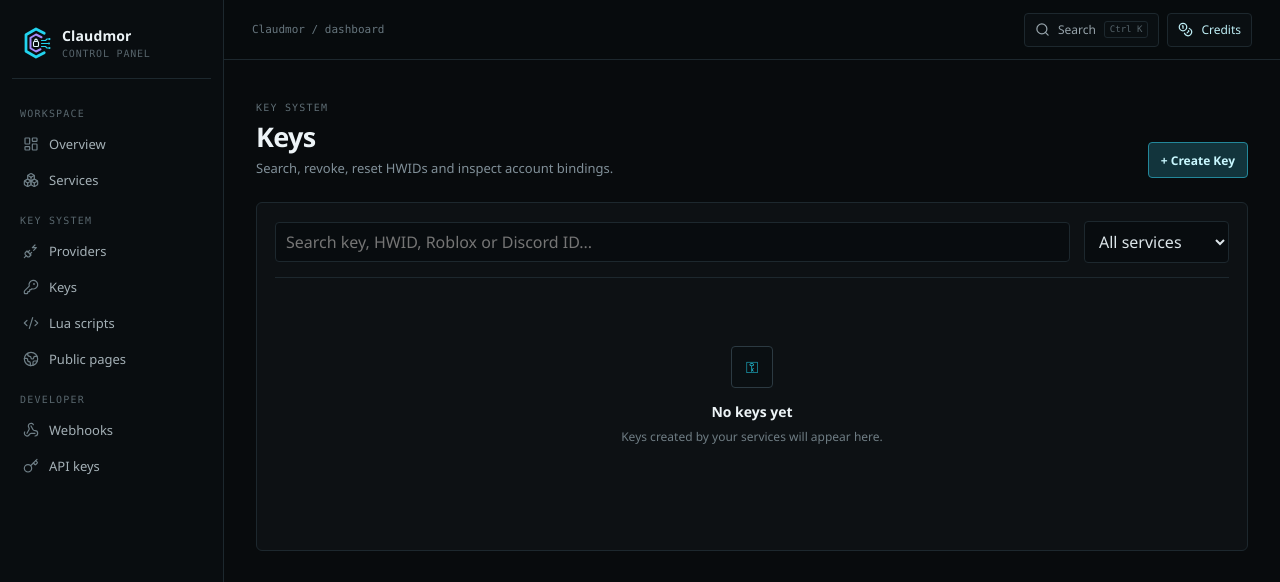
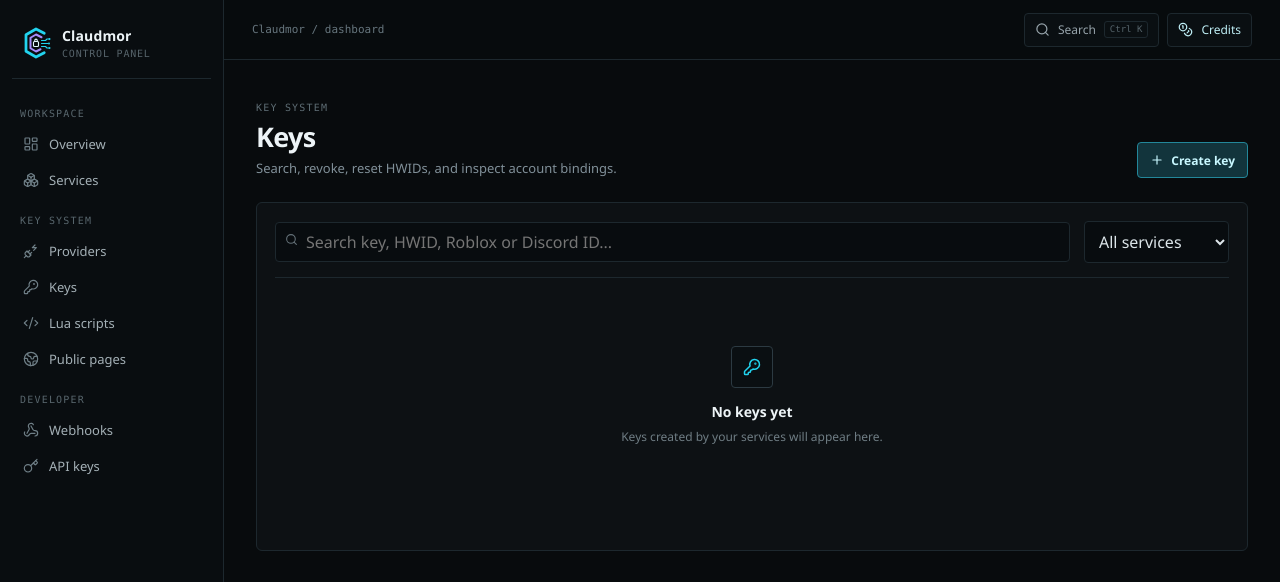
Before and after one commit to KryptIT/Cluadmor, a Next.js app: page /dashboard/keys in a window 1280 px wide. Shown: the top 582 px of the page. Built offline with nearby package versions, Linux system fonts and the light colour scheme.

Commit message:
Use Lucide icons throughout Claudmor dashboard

```diff
--- a/app/dashboard/keys/page.tsx
+++ b/app/dashboard/keys/page.tsx
@@ -1,10 +1,18 @@
+import { KeyRound, Plus, Search } from "lucide-react";
+
 export default function KeysPage() {
   return (
     <>
-      <div className="pageHead"><div><span className="muted">KEY SYSTEM</span><h1>Keys</h1><p>Search, revoke, reset HWIDs and inspect account bindings.</p></div><button className="primaryBtn">+ Create Key</button></div>
+      <div className="pageHead">
+        <div><span className="muted">Key system</span><h1>Keys</h1><p>Search, revoke, reset HWIDs, and inspect account bindings.</p></div>
+        <button className="primaryBtn"><Plus size={14} /> Create key</button>
+      </div>
       <section className="panelCard">
-        <div className="toolbar"><input className="input" placeholder="Search key, HWID, Roblox or Discord ID..." /><select className="input compact"><option>All services</option></select></div>
-        <div className="emptyState large"><div className="emptyIcon">⚿</div><strong>No keys yet</strong><p>Keys created by your services will appear here.</p></div>
+        <div className="toolbar">
+          <div style={{position:"relative",flex:1}}><Search size={13} style={{position:"absolute",left:10,top:11,color:"#647178"}}/><input className="input" style={{paddingLeft:30}} placeholder="Search key, HWID, Roblox or Discord ID..." /></div>
+          <select className="input compact"><option>All services</option></select>
+        </div>
+        <div className="emptyState large"><div className="emptyIcon"><KeyRound size={18} /></div><strong>No keys yet</strong><p>Keys created by your services will appear here.</p></div>
       </section>
     </>
   );
```
